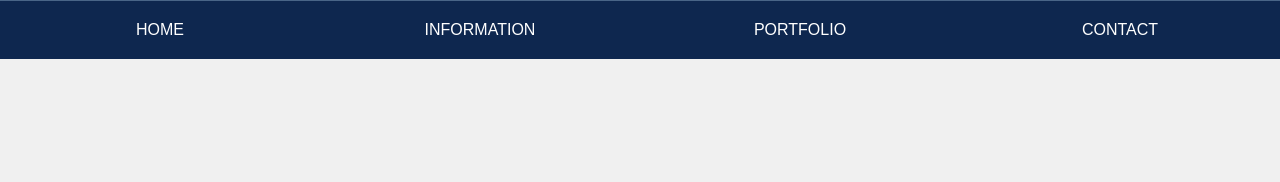
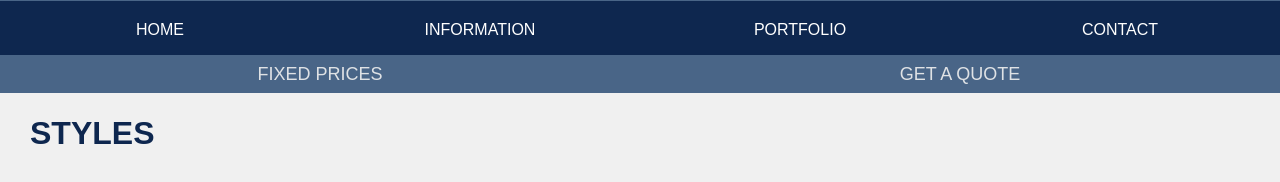
Before and after one commit to kirstelgiusti/kirstelgiusti.github.io, a plain HTML site: page blog-website/information.html in a window 1280 px wide. Shown: the part 80-262 px from the top of the page. Drawn offline with Linux system fonts and the light colour scheme.

Commit message:
started info page

```diff
--- a/blog-website/information.html
+++ b/blog-website/information.html
@@ -6,6 +6,9 @@
     <title>Information</title>
     <link rel="stylesheet" href="styles/information.css">
 </head>
+
+
+
 <body>
 
     <div> <!--nav bar -->
@@ -14,7 +17,6 @@
     </header>
 
     <nav>
-        <!-- Replace '#' with the actual URLs for each section -->
         <a href="index.html">HOME</a>
         <a href="information.html">INFORMATION</a>
         <a href="portfolio.html">PORTFOLIO</a>
@@ -22,5 +24,20 @@
     </nav>
 </div>
 
+
+<!--second nav bar-->
+<div class="nav2">
+    <h1>FIXED PRICES</h1>
+    <h1>GET A QUOTE</h1>
+</div>
+
+<!-- styles title -->
+<div class="styles">
+    <h1>STYLES</h1>
+</div>
+
+<!--4 images container-->
+
+
 </body>
 </html>
--- a/blog-website/styles/information.css
+++ b/blog-website/styles/information.css
@@ -47,3 +47,38 @@ color: #0E274F;
 main {
     padding: 20px;
 }
+
+
+/*main css ^^ */
+
+.nav2 {
+    font-size:xx-small;
+    text-align: center;
+    padding: 0;
+    background-color: #496587;
+    color: #DFE2E5;
+    margin-top: -4px;
+    display: flex;
+    justify-content: space-evenly;
+    align-items: center;
+}
+
+.nav2 h1 {
+    margin: 0%;
+    padding: 0.8%;
+   line-height: 1;
+   font-weight: 100;
+   width: 100%;
+   }
+
+.nav2 :hover {
+    color: #0E274F;
+    background-color: #DFE2E5;
+    transition: background-color 0.3s ease;
+}
+
+.styles {
+    color: #0E274F;
+    font-family: Arial, Helvetica, sans-serif;
+    margin-left: 30px;
+}
--- a/blog-website/styles/style.css
+++ b/blog-website/styles/style.css
@@ -79,7 +79,7 @@
 
 
 .clientpic {
-    margin-top: 100px;
+    margin-top: 70px;
     margin-left: 150px;
     margin-bottom: 100px;
 }
```
Also changed, not shown: blog-website/contact.html (+0 -1 lines), blog-website/index.html (+0 -1 lines), blog-website/portfolio.html (+0 -1 lines).
